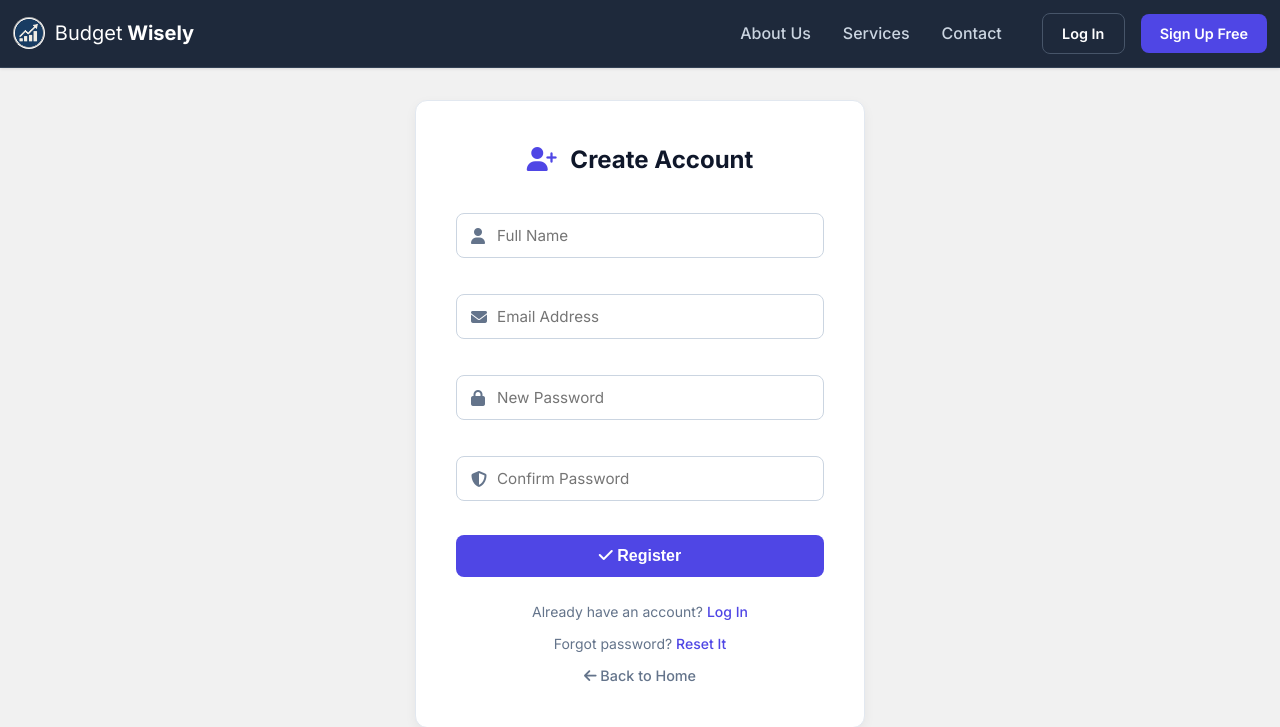
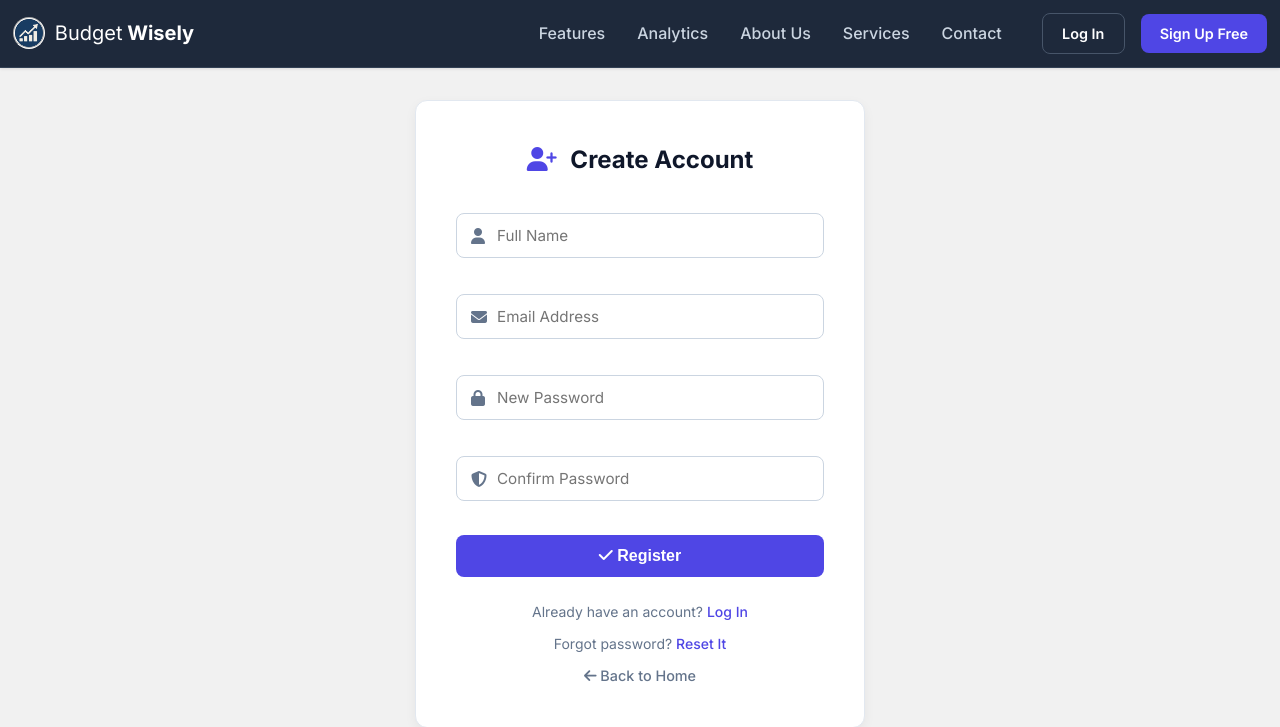
Before and after one commit to ajay9875/budgetwisely, a Flask app: page /signup in a window 1280 px wide. Shown: the top 727 px of the page. Run offline with Flask 3, Linux system fonts and the light colour scheme; some libraries are stand-ins or nearby versions.

```diff
--- a/templates/Default.html
+++ b/templates/Default.html
@@ -34,6 +34,8 @@
 
             <div class="nav-wrapper" id="navWrapper">
                 <nav class="nav-links" style="background-color: transparent;">
+                    <a href="landing_page#features" style="color: #cbd5e1;">Features</a>
+                    <a href="landing_page#analytics" style="color: #cbd5e1;">Analytics</a>
                     <a href="{{ url_for('about_us') }}" style="color: #cbd5e1;">About Us</a>
                     <a href="{{ url_for('services') }}" style="color: #cbd5e1;">Services</a>
                     <a href="{{ url_for('contact_us') }}" style="color: #cbd5e1;">Contact</a>
--- a/templates/default_base.html
+++ b/templates/default_base.html
@@ -35,6 +35,8 @@
 
             <div class="nav-wrapper" id="navWrapper">
                 <nav class="nav-links" style="background-color: transparent;">
+                    <a href="landing_page#features" style="color: #cbd5e1;">Features</a>
+                    <a href="landing_page#analytics" style="color: #cbd5e1;">Analytics</a>
                     <a href="{{ url_for('about_us') }}" style="color: #cbd5e1;">About Us</a>
                     <a href="{{ url_for('services') }}" style="color: #cbd5e1;">Services</a>
                     <a href="{{ url_for('contact_us') }}" style="color: #cbd5e1;">Contact</a>
```
